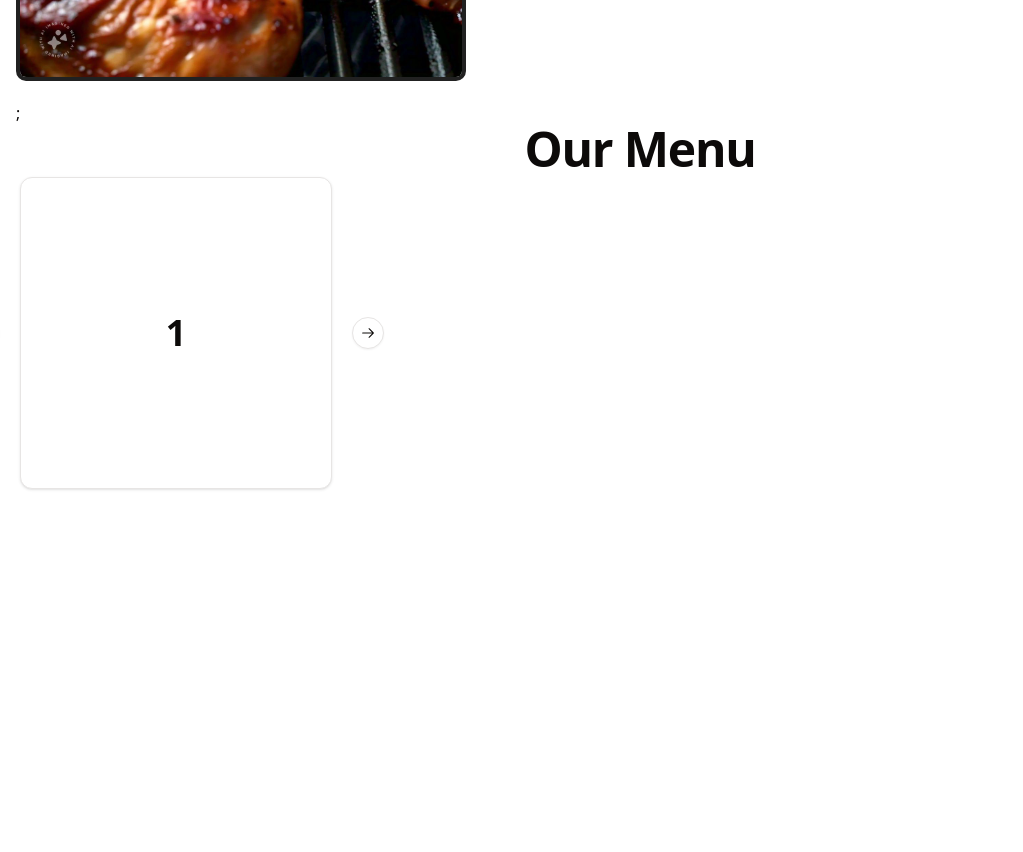
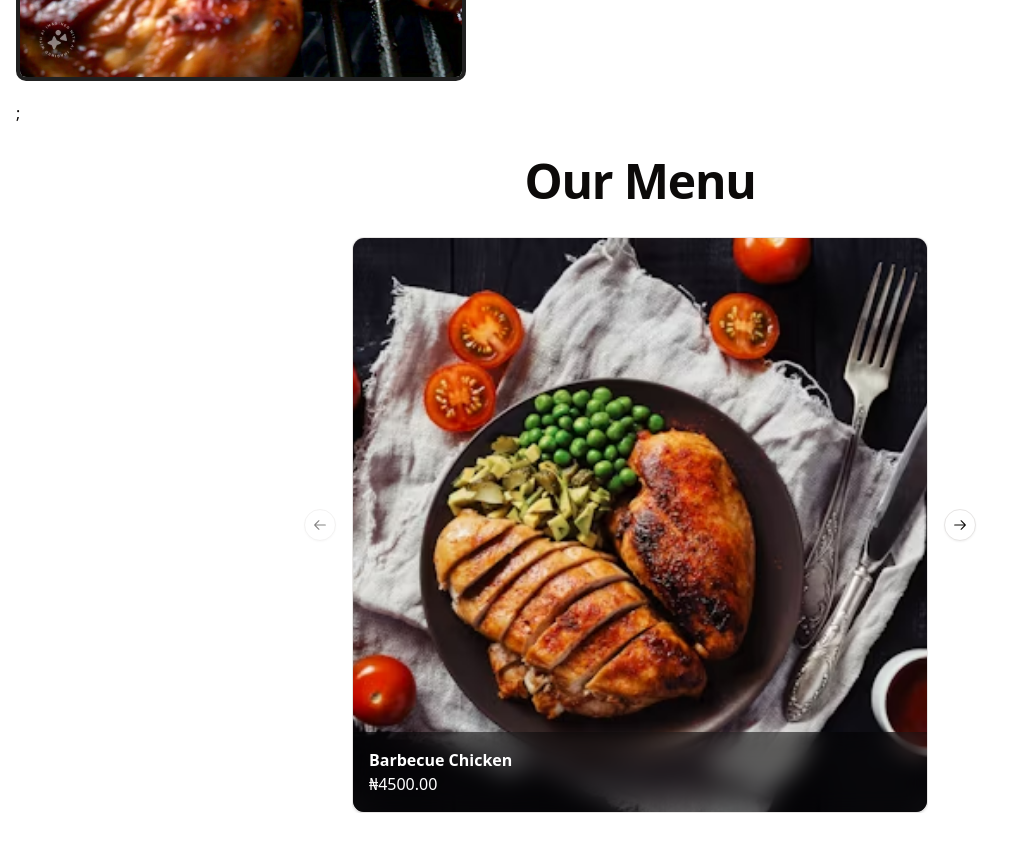
Before and after one commit to christianokuru/Massive-BarbeQ, a Next.js app: page / in a window 1280 px wide. Shown: the part 600-1452 px from the top of the page, without its empty margins (0-1023 px from the left). Before the commit the page ends 1109 px from the top, so only its background shows below. Built offline with nearby package versions, Linux system fonts and the light colour scheme.

Commit message:
Added a Carousel to display food items from the array of objects

```diff
--- a/app/component/Menu.tsx
+++ b/app/component/Menu.tsx
@@ -1,4 +1,3 @@
-
 import { Card, CardContent } from "@/components/ui/card"
 import {
   Carousel,
@@ -7,26 +6,34 @@ import {
   CarouselNext,
   CarouselPrevious,
 } from "@/components/ui/carousel"
+import Image from "next/image"
+import Products from "@/app/component/MenuPics"
 
-export default function Menu() {
-    return(
-        <div>
-            <div>
-                <h1 className="text-center scroll-m-20 text-4xl font-bold tracking-tight lg:text-5xl">Our Menu</h1>
+export default function Component() {
+  return (
+    <div className="container mx-auto px-4 py-8">
+      <h1 className="text-center scroll-m-20 text-4xl font-bold tracking-tight lg:text-5xl mb-8">Our Menu</h1>
+      <Carousel className="w-full max-w-xs sm:max-w-sm md:max-w-md lg:max-w-lg xl:max-w-xl mx-auto">
+        <CarouselContent>
+          {Products.map((product, index) => (
+            <CarouselItem key={index}>
+              <Card className="overflow-hidden">
+                <CardContent className="p-0">
+                  <div className="relative aspect-square">
+                    <Image
+                      src={product.picture}
+                      alt={product.name}
+                      fill
+                      sizes="(max-width: 768px) 100vw, (max-width: 1200px) 50vw, 33vw"
+                      className="object-cover"
+                    />
+                    <div className="absolute bottom-0 left-0 right-0 p-4 bg-black bg-opacity-50 backdrop-blur-md">
+                      <h3 className="text-white font-semibold truncate">{product.name}</h3>
+                      <p className="text-white">₦{product.price.toFixed(2)}</p>
                     </div>
-            {/* The carousel */}
-            <div>
-            <Carousel className="w-full max-w-xs">
-      <CarouselContent>
-        {Array.from({ length: 5 }).map((_, index) => (
-          <CarouselItem key={index}>
-            <div className="p-1">
-              <Card>
-                <CardContent className="flex aspect-square items-center justify-center p-6">
-                  <span className="text-4xl font-semibold">{index + 1}</span>
+                  </div>
                 </CardContent>
               </Card>
-            </div>
             </CarouselItem>
           ))}
         </CarouselContent>
@@ -34,6 +41,5 @@ export default function Menu() {
         <CarouselNext />
       </Carousel>
     </div>
-        </div>
   )
 }
```
Lines whose indentation alone changed are shown as unchanged.
